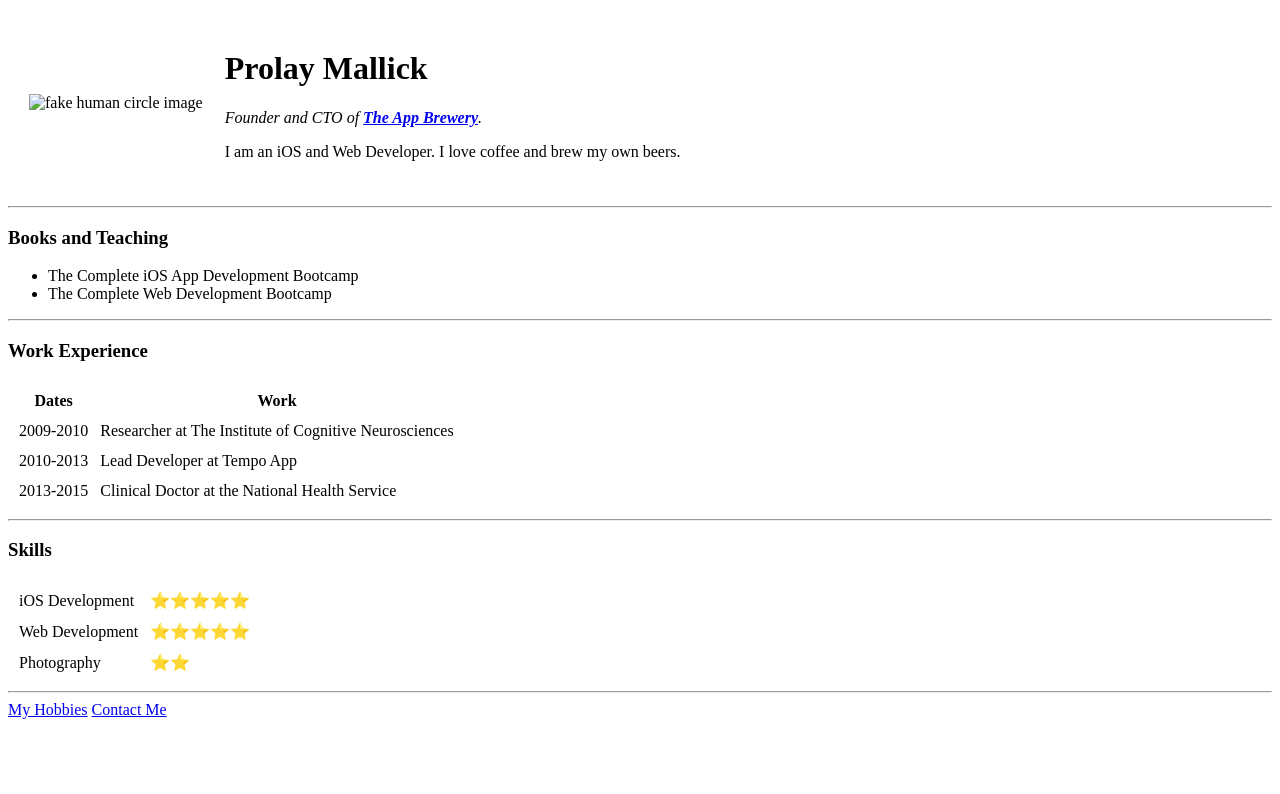
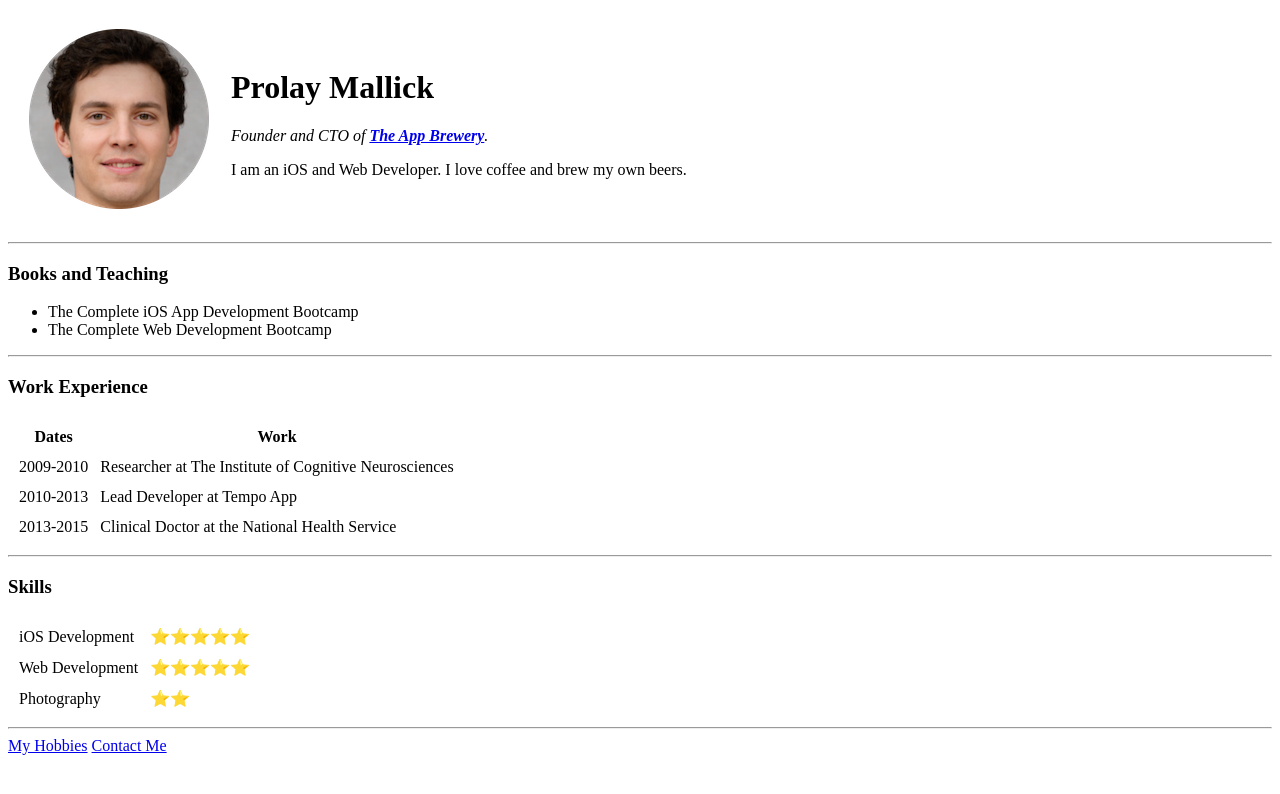
Before and after one commit to mallickCSE/cv, a plain HTML site: page index.html in a window 1280 px wide. Drawn offline with Linux system fonts and the light colour scheme.

Commit message:
Update index.html

```diff
--- a/index.html
+++ b/index.html
@@ -9,7 +9,7 @@
     <table cellspacing="20">
         <tr>
             <td>
-                <img src="images/fake-human-circle-img.png" alt="fake human circle image">
+                <img src="fake-human-circle-img.png" alt="fake human circle image">
             </td>
             <td>
                 <h1>Prolay Mallick</h1>
```
